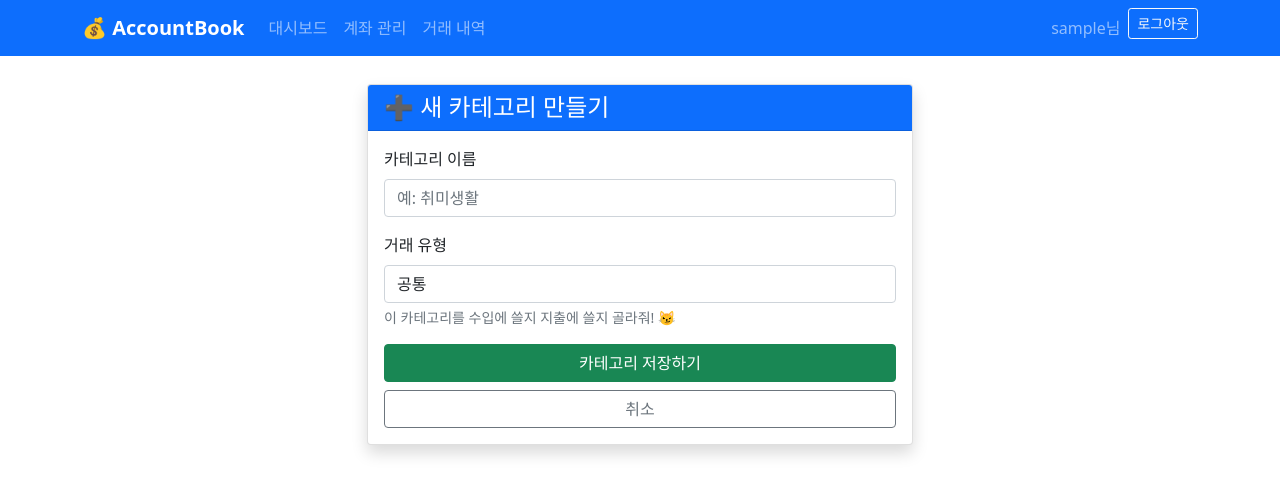
After one commit to kingnh0328-blip/accountbook_project, a Django app: page /transactions/category/create/ in a window 1280 px wide. The commit adds this page. Shown: the top 495 px of the page. Run offline with Django 4.2, Linux system fonts and the light colour scheme; the visitor is signed in with stand-in values (Sample User, id 1).

Commit message:
style: 카테고리 사용자 정의 기능 추가 및 설계도 정리

```diff
--- a/templates/base.html
+++ b/templates/base.html
@@ -41,6 +41,7 @@
                     <li class="nav-item">
                         <a class="nav-link" href="{% url 'transactions:transaction_list' %}">거래 내역</a>
                     </li>
+
                     {% endif %}
                 </ul>
 
--- a/transactions/forms.py
+++ b/transactions/forms.py
@@ -15,6 +15,31 @@ class TransactionForm(forms.ModelForm):
     """
     거래 생성/수정 폼
     """
+    def __init__(self, *args, **kwargs):
+        # 1. 뷰에서 던져준 'user'와 'tx_type' 선물을 쏙 빼낸다냐! 😼
+        # pop을 안 하면 super().__init__이 "난 이거 몰라!" 하고 화낸다냐.
+        user = kwargs.pop('user', None)
+        tx_type = kwargs.pop('tx_type', None)
+
+        super().__init__(*args, **kwargs) # 이제 'user'가 빠진 깨끗한 주머니를 전달한다냐!
+
+        if user:
+            # 2. 내 계좌만 선택할 수 있게 필터링!
+            self.fields['account'].queryset = Account.objects.filter(user=user, is_active=True)
+
+            # 3. 아까 준호가 원했던 '백엔드 카테고리 필터링' 로직 등장! 🐾
+            from django.db.models import Q
+            category_qs = Category.objects.filter(Q(user=user) | Q(user__isnull=True))
+
+            if tx_type == 'IN':
+                self.fields['category'].queryset = category_qs.filter(Q(type='IN') | Q(type='BOTH'))
+                self.initial['tx_type'] = 'IN' # 수입으로 자동 선택!
+            elif tx_type == 'OUT':
+                self.fields['category'].queryset = category_qs.filter(Q(type='OUT') | Q(type='BOTH'))
+                self.initial['tx_type'] = 'OUT' # 지출로 자동 선택!
+            else:
+                self.fields['category'].queryset = category_qs
+
 
     class Meta:
         model = Transaction
@@ -77,6 +102,26 @@ class TransactionForm(forms.ModelForm):
             raise ValidationError('금액이 너무 큽니다. 확인해주세요.')
 
         return amount
+        def __init__(self, *args, **kwargs):
+            user = kwargs.pop('user', None)
+            tx_type_from_view = kwargs.pop('tx_type', None)
+            super().__init__(*args, **kwargs)
+
+        if user:
+            # 1. 일단 내 카테고리 + 공통 카테고리를 다 가져온다냐.
+            queryset = Category.objects.filter(Q(user=user) | Q(user__isnull=True))
+
+            # 2. 💡 준호가 원하던 바로 그 'if'문 등장!
+            if tx_type_from_view == 'IN':
+                # 수입 버튼 누르고 왔으면 수입용/공통만 보여주기
+                queryset = queryset.filter(Q(type='IN') | Q(type='BOTH'))
+                self.initial['tx_type'] = 'IN' # 거래 타입도 '수입'으로 자동 세팅!
+            elif tx_type_from_view == 'OUT':
+                # 지출 버튼 누르고 왔으면 지출용/공통만 보여주기
+                queryset = queryset.filter(Q(type='OUT') | Q(type='BOTH'))
+                self.initial['tx_type'] = 'OUT' # 거래 타입도 '지출'로 자동 세팅!
+
+            self.fields['category'].queryset = queryset.order_by('name')
 
 
 class TransactionFilterForm(forms.Form):
@@ -219,6 +264,17 @@ class AttachmentForm(forms.ModelForm):
         return file
 
 
+class CategoryForm(forms.ModelForm):
+    class Meta:
+        model = Category
+        fields = ['name', 'type']
+        widgets = {
+            'name': forms.TextInput(attrs={'class': 'form-control', 'placeholder': '예: 취미생활'}),
+            'type': forms.Select(attrs={'class': 'form-control'}),
+        }
+
+
+
 # ========================================
 # 템플릿 사용 예시
 # ========================================
--- a/transactions/models.py
+++ b/transactions/models.py
@@ -17,6 +17,16 @@ class Category(models.Model):
     - 거래를 분류하기 위한 기준 (식비, 교통, 월세, 급여 등)
     - 관리자가 미리 만들어두거나 초기 데이터로 제공
     """
+    user = models.ForeignKey(
+        User,
+        on_delete=models.CASCADE,
+        related_name='categories',
+        null=True,
+        blank=True,
+        verbose_name='생성자'
+    )
+
+
 
     TYPE_CHOICES = [
         ('IN', '수입'),      # 입금 전용
--- /dev/null
+++ b/transactions/templates/transactions/category_form.html
@@ -0,0 +1,42 @@
+{% extends 'base.html' %}
+
+{% block title %}카테고리 생성 - AccountBook{% endblock %}
+
+{% block content %}
+<div class="row justify-content-center">
+    <div class="col-md-6">
+        <div class="card shadow">
+            <div class="card-header bg-primary text-white">
+                <h4 class="mb-0">➕ 새 카테고리 만들기</h4>
+            </div>
+            <div class="card-body">
+                <form method="post">
+                    {% csrf_token %}
+
+                    <div class="mb-3">
+                        <label for="{{ form.name.id_for_label }}" class="form-label">카테고리 이름</label>
+                        {{ form.name }}
+                        {% if form.name.errors %}
+                            <div class="text-danger small">{{ form.name.errors }}</div>
+                        {% endif %}
+                    </div>
+
+                    <div class="mb-3">
+                        <label for="{{ form.type.id_for_label }}" class="form-label">거래 유형</label>
+                        {{ form.type }}
+                        {% if form.type.errors %}
+                            <div class="text-danger small">{{ form.type.errors }}</div>
+                        {% endif %}
+                        <div class="form-text text-muted">이 카테고리를 수입에 쓸지 지출에 쓸지 골라줘! 😼</div>
+                    </div>
+
+                    <div class="d-grid gap-2">
+                        <button type="submit" class="btn btn-success">카테고리 저장하기</button>
+                        <a href="{% url 'transactions:transaction_create' %}" class="btn btn-outline-secondary">취소</a>
+                    </div>
+                </form>
+            </div>
+        </div>
+    </div>
+</div>
+{% endblock %}
--- a/transactions/urls.py
+++ b/transactions/urls.py
@@ -15,4 +15,5 @@ urlpatterns = [
     # 영수증 업로드/삭제 (팀원 C 지원)
     path('<int:pk>/upload/', views.AttachmentUploadView.as_view(), name='attachment_upload'),
     path('attachment/<int:pk>/delete/', views.AttachmentDeleteView.as_view(), name='attachment_delete'),
+    path('category/create/', views.CategoryCreateView.as_view(), name='category_create'),
 ]
--- a/transactions/views.py
+++ b/transactions/views.py
@@ -13,7 +13,7 @@ from django.views import View
 
 from .models import Transaction, Attachment, Category
 from accounts.models import Account
-from .forms import TransactionForm, AttachmentForm
+from .forms import TransactionForm, AttachmentForm, CategoryForm
 
 
 # ============================================
@@ -91,17 +91,17 @@ class TransactionCreateView(LoginRequiredMixin, CreateView):
     template_name = 'transactions/transaction_form.html'
     success_url = reverse_lazy('transactions:transaction_list')
 
-    def get_form(self, form_class=None):
-        """
-        폼에서 본인 계좌만 선택 가능하도록 설정
-        """
-        form = super().get_form(form_class)
-        # account 필드의 선택지를 본인 계좌로 제한
-        form.fields['account'].queryset = Account.objects.filter(
-            user=self.request.user,
-            is_active=True
-        )
-        return form
+    def get_form_kwargs(self):
+        kwargs = super().get_form_kwargs()
+        kwargs['user'] = self.request.user
+
+# 💡 URL에서 'type'이 뭔지 알아내서 폼에 전달한다냐! 😼
+
+# 예: /transactions/create/?type=IN
+
+        kwargs['tx_type'] = self.request.GET.get('type')
+
+        return kwargs
 
     def form_valid(self, form):
         """자동으로 현재 사용자 설정"""
@@ -237,6 +237,17 @@ class AttachmentDeleteView(LoginRequiredMixin, View):
 
     # 예: POST /attachment/5/delete/ → 5번 영수증 삭제
 
+class CategoryCreateView(LoginRequiredMixin, CreateView):
+    model = Category
+    form_class = CategoryForm
+    template_name = 'transactions/category_form.html'
+    success_url = reverse_lazy('transactions:transaction_create') # 생성 후 거래 입력창으로!
+
+    def form_valid(self, form):
+        form.instance.user = self.request.user # 현재 로그인한 유저로 자동 저장한다냐!
+        return super().form_valid(form)
+
+
 
 # ============================================
 # URL 패턴과의 연결 예시
```
Also changed, not shown: transactions/templates/transactions/transaction_form.html (+8 -11 lines), transactions/templates/transactions/transaction_list.html (+8 -1 lines), accounts/migrations/0001_initial.py (deleted), accounts/templates/accounts/account_detail.html (renamed from accounts/templates/accounts/account.detail.html), transactions/migrations/0001_initial.py (deleted).
